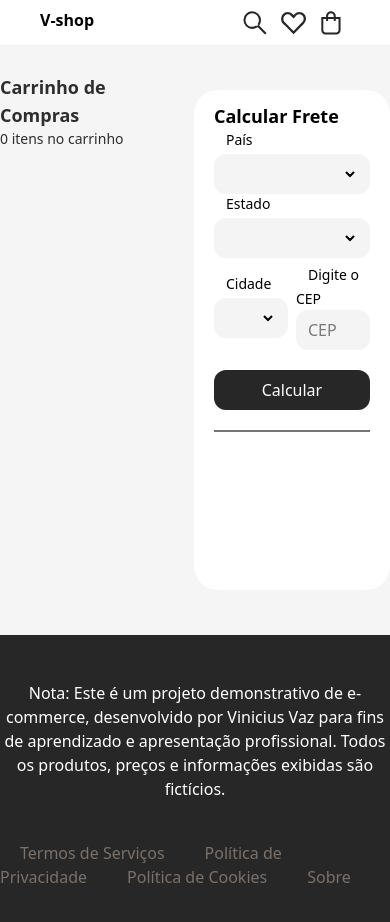
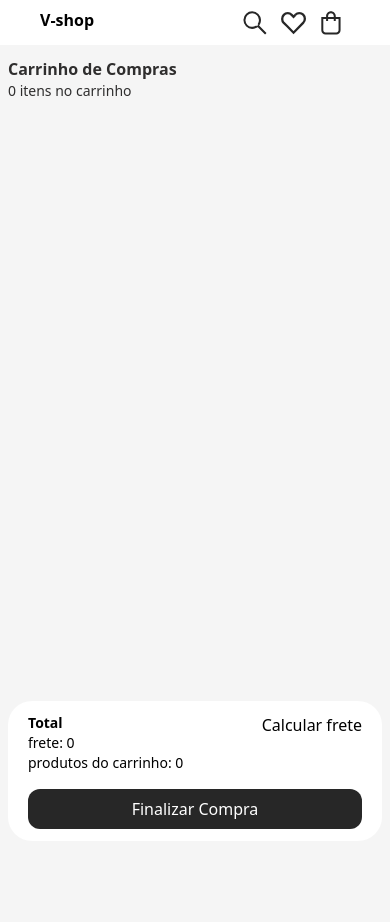
Before and after one commit to vinivaz/v-shop, a Next.js app: page /cart in a window 390 px wide. Shown: the top 922 px of the page. After the commit the page ends 844 px from the top, so only its background shows below. Built offline with nearby package versions, Linux system fonts and the light colour scheme.

Commit message:
mobile responsiveness ajusments

```diff
--- a/src/app/Components/Footer/index.tsx
+++ b/src/app/Components/Footer/index.tsx
@@ -3,7 +3,7 @@ import Image from "next/image";
 
 export function Footer() {
   return(
-    <footer className="w-full h-[300px] flex shrink-0 justify-center items-center bg-darker">
+    <footer className="z-1 w-full h-[300px] flex shrink-0 justify-center items-center bg-darker">
       <div className="max-w-[1120px] w-full flex flex-col items-center">
         <span className="text-white w-full max-w-150 text-center">Nota: Este é um projeto demonstrativo de e-commerce, desenvolvido por Vinicius Vaz para fins de aprendizado e apresentação profissional. Todos os produtos, preços e informações exibidas são fictícios.</span>
         <div className="mt-10 text-stone-500">
--- a/src/app/Components/Header/index.tsx
+++ b/src/app/Components/Header/index.tsx
@@ -3,7 +3,7 @@ import Image from "next/image";
 
 export function Header() {
   return(
-    <nav className="w-full h-[45px] fixed top-0 z-2  flex shrink-0 justify-center items-center bg-white">
+    <nav className=" z-9 w-full h-[45px] fixed top-0  flex shrink-0 justify-center items-center bg-white">
       <div className="max-w-[1120px] w-full flex justify-between">
         <Link
           href='/'
--- a/src/app/Components/ui/Button.tsx
+++ b/src/app/Components/ui/Button.tsx
@@ -19,7 +19,7 @@ export function Button(props: ButtonProps) {
 
   const finalClassName = twMerge(
     clsx(
-      "w-full flex items-center justify-center rounded-xl p-2 mt-4",
+      "w-full flex items-center justify-center rounded-xl px-2 py-2 mt-4",
       variantStyles[variant],
     ),
     customStyle
--- a/src/app/Components/ui/Container.tsx
+++ b/src/app/Components/ui/Container.tsx
@@ -3,7 +3,7 @@ import { ReactNode } from "react";
 export function Container({children}: {children: ReactNode}){
   return(
     <div
-      className="z-1 w-full max-w-[1000px] flex flex-col items-center justify-center max-[1000px]:px-4"
+      className="z-3 w-full max-w-[1000px] flex flex-col items-center justify-center max-[1000px]:px-3"
     >
       {children}
     </div>
--- a/src/app/cart/page.tsx
+++ b/src/app/cart/page.tsx
@@ -1,30 +1,38 @@
 "use client"
-import { Carousel } from "../Components/Carousel";
-import { getProducts } from "@/lib/api/products";
+
+// Components
 import { Input } from "../Components/ui/Input";
 import { Button } from "../Components/ui/Button";
+import { QuantityInput } from "../Components/ui/QuantityInput";
+import { SelectOptions } from "../Components/ui/SelectOptions";
 import Image from "next/image";
-import { QuantityInput } from "../Components/ui/QuantityInput";
+import Link from "next/link";
+
+// Hooks
 import { useCartStore } from "../../../store/cartStore";
-import Link from "next/link";
-import { SelectOptions } from "../Components/ui/SelectOptions";
+import { useState } from "react";
 
+// import { getProducts } from "@/lib/api/products";
 
 export default function Cart(){
-  const { products, addProduct, updateProduct, removeProduct } = useCartStore();
+  const { products, updateProduct, removeProduct } = useCartStore();
+  const [ isActive, setIsActive ] = useState<boolean>(false)
 
   return(
     <div
-      className=" w-full h-full max-w-[1000px] flex flex-row items-center justify-center gap-5 py-5"
+      className="w-full h-full max-w-[1000px]"
     >
       <div
-        className="w-full flex flex-col h-[550px]"
+        className="w-full flex flex-row items-start justify-center gap-3 py-5 max-md:px-2 max-md:pt-[45px] max-md:py-0 max-md:bg-void max-md:h-screen max-md:absolute top-0 left-0 max-md:gap-0 max-md:flex-col"
+      >
+        <div
+          className="w-full flex flex-col h-full max-md:h-[calc(100%-147px)]"
         >
           <div
             className="w-full my-2"
           >
             <h1
-            className="text-lg font-bold text-dark-text"
+              className="text-lg font-bold text-dark-text max-[500px]:text-base"
             >
               Carrinho de Compras
             </h1>
@@ -34,20 +42,23 @@ export default function Cart(){
           </div>
 
           <div
-          className="w-full max-h-[450px] flex flex-col overflow-auto gap-y-2"
+            className="w-full min-md:h-[calc(100vh-150px)] flex flex-col overflow-auto gap-y-2 max-md:pb-1"
           >
             {products && products.map((product, index) => (
               <div
                 key={index}
-              className="w-full h-[141px] bg-white flex shrink-0 flex-row rounded-3xl items-center justify-evenly px-2 gap-2"
+                className="w-full bg-white flex shrink-0 h-[141px] flex-row rounded-3xl items-center justify-evenly px-2 gap-2 max-sm:h-[120px]"
+              >
+                <div
+                  className="flex items-center gap-2 w-full max-w-[111px] max-md:max-w-[111px] max-sm:max-w-[97px] max-sm:gap-1"
                 >
                   <Input type="checkbox" containerClass="w-auto" />
                   <Link
                     href={`products/${product.slug}?variation=${product.variation.id}`}
-                className="w-[90px] h-[90px] bg-input-background rounded-xl flex items-center justify-center"
+                    className="w-[90px] h-[90px] bg-input-background rounded-xl flex items-center justify-center max-sm:w-[80px] max-sm:h-[80px]"
                   >
                     <Image
-                  className="object-contain max-w-[70px] w-full"
+                      className="object-contain w-2/3 "
                       src={product.variation.images[0] as string}
                       width={75}
                       height={75}
@@ -55,17 +66,21 @@ export default function Cart(){
                       quality={100}
                     />
                   </Link>
-              <div className="flex flex-col justify-between h-[90px] max-w-[200px]">
+                </div>
+                <div
+                  className="relative flex w-full max-w-[480px] gap-2 justify-between max-[860px]:flex-col max-[860px]:items-start  max-[860px]:justify-center max-sm:gap-0"
+                >
+                  <div className="flex flex-col justify-between min-[860px]:h-[90px] min:[860px]:max-w-[200px] max-[860px]:justify-center">
                     <Link
                       href={`products/${product.slug}?variation=${product.variation.id}`}
-                  className=" text-sm font-medium leading-4"
+                      className=" text-sm font-medium leading-4 line-clamp-2 max-sm:text-xs"
                     >
                       {product.name}
                     </Link>
 
                     <Button
                       variant="secondary"
-                  customStyle="border-1 py-0.5 max-w-[107px] rounded-lg"
+                      customStyle="border-1 py-0 px-1 max-w-[90px] rounded-lg mt-1 max-sm:px-0.2"
                     >
                       <Image
                         src="/icons/variations-icon.svg"
@@ -73,12 +88,16 @@ export default function Cart(){
                         height={25}
                         alt="variations icon"
                       />
+                      <span
+                        className="text-sm max-sm:text-xs"
+                      >
                         Variações
+                      </span>
                     </Button>
                   </div>
-              <div className="flex flex-col justify-between items-center h-[90px] max-w-[100px]">
+                  <div className="flex flex-col justify-between flex-nowrap text-nowrap items-center h-[90px] max-w-[100px] max-[860px]:h-auto">
                     <span
-                  className="text-sm font-medium"
+                      className="text-sm font-medium max-[860px]:hidden"
                     >
                       Preço
                     </span>
@@ -88,9 +107,9 @@ export default function Cart(){
                       R$ {product.variation.price}
                     </span>
                   </div>
-              <div className="flex flex-col justify-between items-center h-[90px] max-w-[100px]">
+                  <div className="flex flex-col justify-between items-center h-[90px] max-w-[100px] max-[860px]:h-auto max-[860px]:absolute -right-8 -bottom-3">
                     <span
-                  className="text-sm font-medium"
+                      className="text-sm font-medium max-[860px]:hidden"
                     >
                       Quantidade
                     </span>
@@ -103,50 +122,75 @@ export default function Cart(){
                       stock={product.variation.stock}
                     />
                   </div>
-              <div className="flex flex-col justify-between items-center h-[90px] max-w-[100px]">
-                <span
-                  className="text-sm font-medium"
+                </div>
+                <div
+                  className="relative w-full max-w-[75px] max-[660px]:max-w-[30px]"
                 >
-                  Total
-                </span>
-                <span
-                  className="text-sm font-medium"
+                  <div
+                    className="relative"
                   >
-                  R$ 365,99
-                </span>
-              </div>
-                <Button
+                    <button
+                      className="absolute right-2 -top-13"
                       onClick={() => removeProduct(product.id)}
-                  variant="secondary"
-                  customStyle="border-1 py-0.5 max-w-[83px] rounded-lg"
                     >
                       <Image
-                    src="/icons/trash-icon.svg"
-                    width={20}
-                    height={20}
-                    alt="trash icon"
-                  />
-                  Apagar
-                </Button>
-
+                        className="pointer-events-none"
+                        src="/icons/dark-close-icon.svg"
+                        height={15}
+                        width={15}
+                        alt="close icon"/>
+                    </button>
+                  </div>
+                </div>
               </div>
             ))}
-
-
           </div>
 
         </div>
         <div
-        className="w-full max-w-[260px] flex flex-col h-[500px] bg-white rounded-3xl py-3 px-5"
+          className="w-full min-md:max-w-[260px] min-md:mt-15 bg-white rounded-3xl py-3 px-5 "
+        >
+          <div>
+              <div
+                className="min-md:hidden relative"
+              >
+                <Button
+                  variant="secondary"
+                  className="absolute right-0"
+                  onClick={() => setIsActive(true)}
+                >
+                  Calcular frete
+                </Button>
+              </div>
+            <div
+              onClick={() => setIsActive(false)}
+              className={isActive? "max-md:absolute inset-0 bg-black/50": "hidden"}
+            ></div>
+            <div
+              className={`w-full flex flex-col max-md:p-5 max-md:max-w-11/12 max-md:absolute top-1/2 left-1/2 max-md:translate-x-[-50%] max-md:translate-y-[-50%]  ${isActive? "bg-white rounded-3xl": "max-md:hidden"}`}
             >
               <h2
                 className="font-bold text-lg"
               >
                 Calcular Frete
               </h2>
-
               <div
-          className=" border-b-2 pb-5 border-b-fading-text"
+                className="min-md:hidden relative"
+              >
+                <button
+                  className="absolute right-0 -top-7"
+                  onClick={() => setIsActive(false)}
+                >
+                  <Image
+                    className="pointer-events-none"
+                    src="/icons/dark-close-icon.svg"
+                    height={17}
+                    width={17}
+                    alt="close icon"/>
+                </button>
+              </div>
+              <div
+                className=" min-md:border-b-2 pb-5 border-b-fading-text"
               >
                 <SelectOptions
                   label="País"
@@ -181,5 +225,29 @@ export default function Cart(){
 
             </div>
           </div>
+
+          <div className="w-full">
+            <h2
+              className="text-sm font-semibold"
+            >
+              Total
+            </h2>
+            <p
+              className="text-sm"
+            >
+              frete: 0
+            </p>
+            <p
+              className="text-sm"
+            >
+              produtos do carrinho: 0
+            </p>
+            <Button>
+              Finalizar Compra
+            </Button>
+          </div>
+        </div>
+      </div>
+    </div>
   )
 }
--- a/src/app/globals.css
+++ b/src/app/globals.css
@@ -15,8 +15,16 @@ html, body {
   overflow-x: hidden;
 }
 
-/* * {
-  padding: 0;
-  margin: 0;
-  box-sizing: border-box;
-} */
+::-webkit-scrollbar {
+  width: 13px;
+}
+
+::-webkit-scrollbar-track {
+  background: #f0f0f0;
+}
+
+::-webkit-scrollbar-thumb {
+  background-color: rgb(204, 204, 204);
+  border-radius: 4px;
+  border: 4px solid #f5f5f5;
+}
--- a/src/app/layout.tsx
+++ b/src/app/layout.tsx
@@ -8,7 +8,7 @@ config.autoAddCss = false
 
 import { Header } from "./Components/Header";
 import { Footer } from "./Components/Footer";
-
+import { Container } from "./Components/ui/Container";
 // const geistSans = Geist({
 //   variable: "--font-geist-sans",
 //   subsets: ["latin"],
@@ -33,7 +33,10 @@ export default function RootLayout({
     <html lang="en">
       <body className="bg-void flex items-center flex-col h-full justify-between pt-[45px]">
         <Header/>
-        {children}
+        <Container>
+          {children}
+        </Container>
+
         <Footer/>
       </body>
     </html>
--- a/src/app/page.tsx
+++ b/src/app/page.tsx
@@ -42,7 +42,7 @@ export default async function Home() {
   const products : FirstPageProps  = await getProducts()
   console.log(products)
   return (
-  <Container>
+    <>
       <Hero/>
       <div
         className="w-full flex flex-row justify-between my-5"
@@ -122,7 +122,7 @@ export default async function Home() {
           <Carousel products={products.headphones}/>
         </div>
       </div>
-  </Container>
+    </>
 
   );
 }
```
Also changed, not shown: src/app/Components/ProductButtons/index.tsx (added, +69 -0 lines), src/app/Components/ui/QuantityInput.tsx (+4 -4 lines), src/app/products/[slug]/page.tsx (+3 -14 lines). Lines whose indentation alone changed are shown as unchanged.
